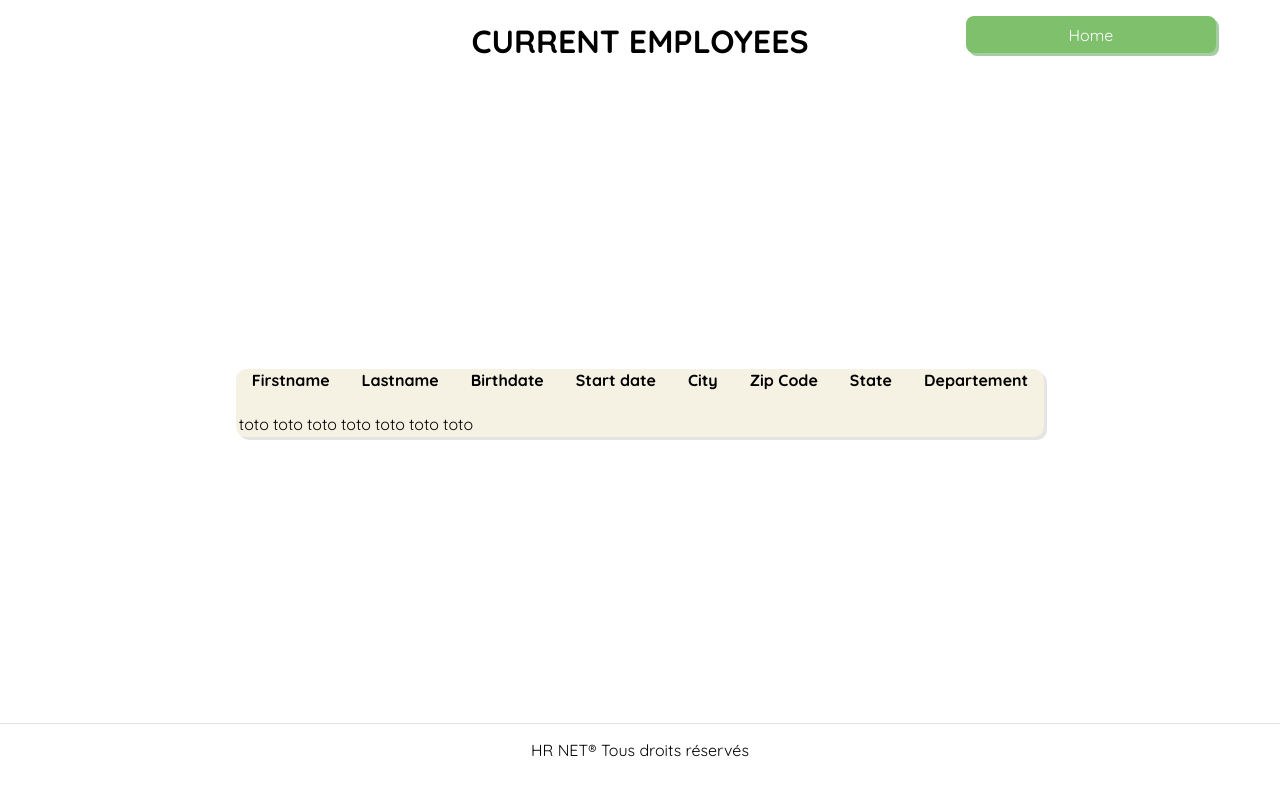
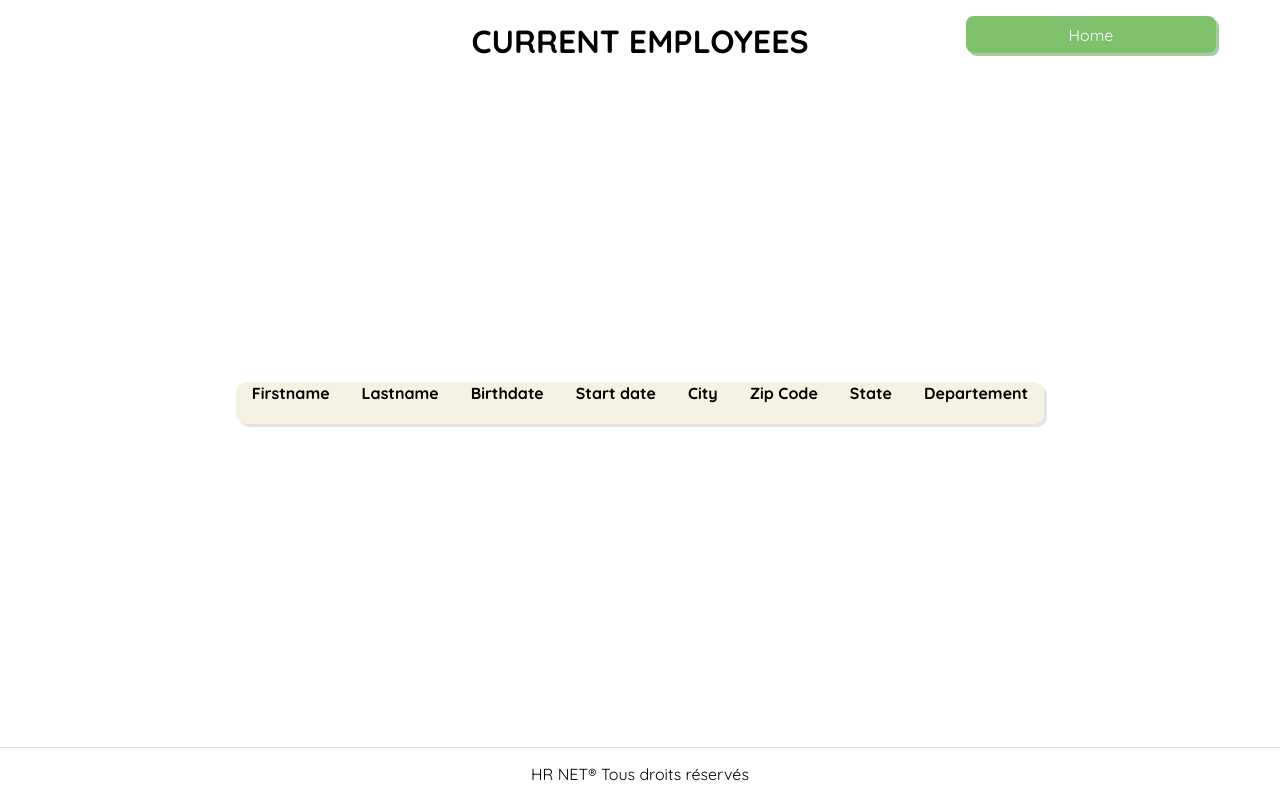
Before and after one commit to Erwandeb/PROJET_14_HRNET, a React (Create React App) app: page /Employees in a window 1280 px wide. Built offline with nearby package versions, Linux system fonts and the light colour scheme.

Commit message:
table and datepicker

```diff
--- a/src/components/Plugins/DataTable.js
+++ b/src/components/Plugins/DataTable.js
@@ -1,11 +1,25 @@
-import React,{useContext} from "react";
+import React,{useContext,useState} from "react";
 import { userContext} from "../../userContext";
 
 
 export const DataTable = (props) => {
     const {users} = useContext(userContext);
 
-    console.log(users)
+
+    const rowUser = users.map(user => {
+        return  <tr>
+        <td>{user.firstname}</td>
+        <td>{user.lastname}</td>
+        <td></td>
+        <td></td>
+        <td>{user.street}</td>
+        <td>{user.city}</td>
+        <td>{user.zipCode}</td>
+        <td>{user.stateOfEmployee}</td>
+        <td>{user.departementEmployee}</td>
+    </tr>
+
+    })
 
 
     return (
@@ -24,15 +38,7 @@ export const DataTable = (props) => {
                     </tr>
                 </thead>
                 <tbody id="tableDataDisplay">
-                    <tr>
-                        <td>toto</td>
-                        <td>toto</td>
-                        <td>toto</td>
-                        <td>toto</td>
-                        <td>toto</td>
-                        <td>toto</td>
-                        <td>toto</td>
-                    </tr>
+                    {rowUser}
                 </tbody>
             </table>
         </div>
--- a/src/style/_settings.scss
+++ b/src/style/_settings.scss
@@ -6,7 +6,6 @@ html,body{
     margin: 0;
     display: flex;
     flex-direction: column;
-    min-height: 100vh;
 }
 
 @media screen and (max-width:426px){
--- a/src/style/general/_footer.scss
+++ b/src/style/general/_footer.scss
@@ -4,6 +4,9 @@
     align-items: center;
     text-align: center;
     border-top: 1px solid rgb(228, 227, 227);
+    position: fixed;
+    bottom: 0;
+    width: 100%;
 }
 @media screen and (max-width:426px){
     .footer{
--- a/src/style/plugins/_datePicker.scss
+++ b/src/style/plugins/_datePicker.scss
@@ -88,3 +88,7 @@
     box-shadow: 2px 2px #a4cea1;
    color: white;
 }
+
+.date-text{
+    font-size: 14px;
+}
```
Also changed, not shown: src/components/Plugins/DatePicker.js.
